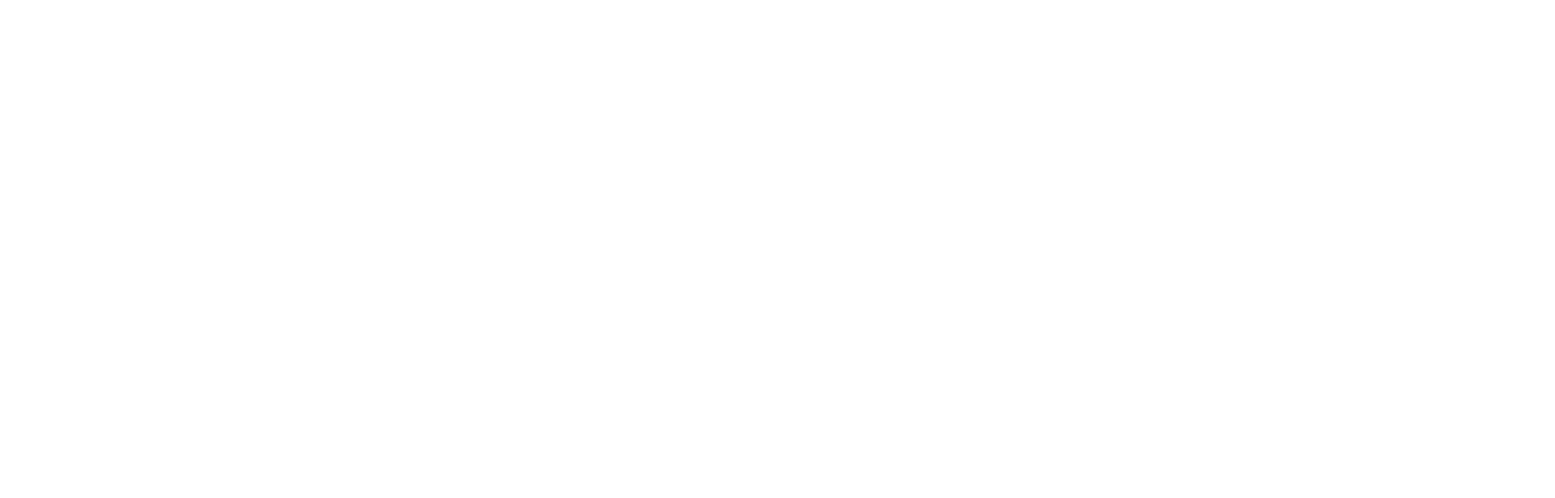
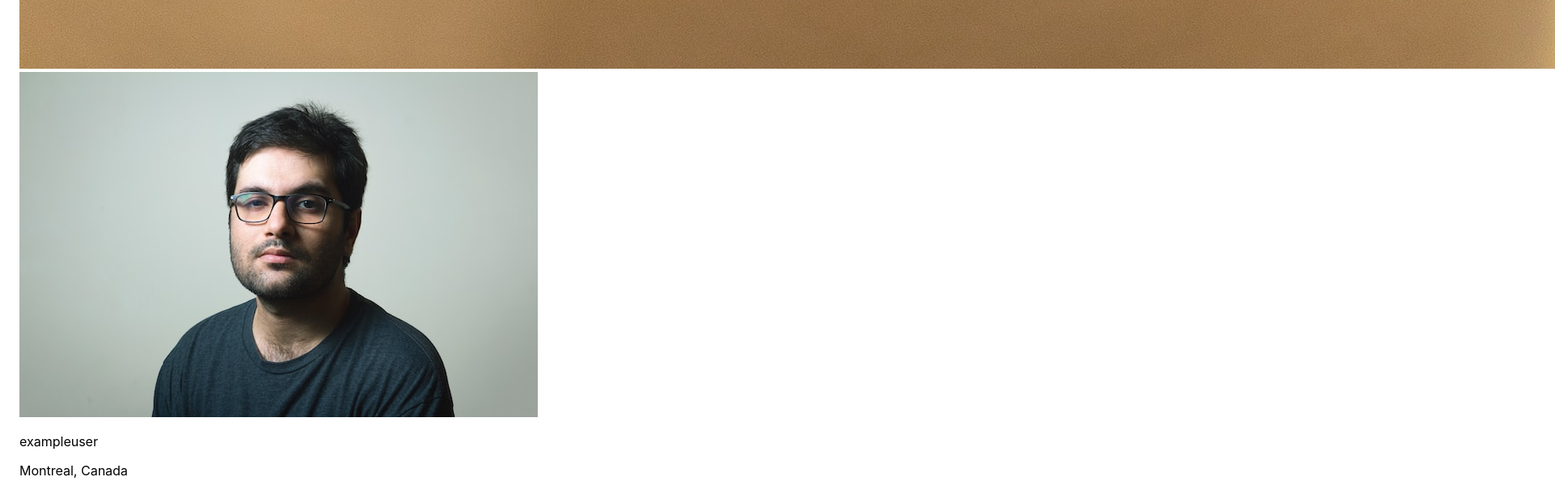
Before and after one commit to J-0-d-a-1/photolabs, a React (Vite) app in the folder frontend/: page / in a window 1280 px wide. Shown: the part 4179-4795 px from the top of the page at 81% size, 1920 px wide, since content can reach past the window. Before the commit the page ends 800 px from the top, so only its background shows below. Built offline with nearby package versions, Linux system fonts and the light colour scheme; the HTML template or start-up script is replaced by a standard one.

Commit message:
CHANGE: PhotoListItem component being modified to display a photo on the home page with using smpleData passing from App component

```diff
--- a/frontend/src/App.jsx
+++ b/frontend/src/App.jsx
@@ -1,11 +1,34 @@
-import PhotoListItem from './components/PhotoListItem';
-import './App.scss';
+import PhotoListItem from "./components/PhotoListItem";
+import "./App.scss";
+
+const sampleDataForPhotoListItem = {
+  id: 1,
+  location: {
+    city: "Montreal",
+    country: "Canada",
+  },
+  urls: {
+    full: "/Image-1-Full.jpeg",
+    regular: "/Image-1-Regular.jpeg",
+  },
+  user: {
+    username: "exampleuser",
+    name: "Joe Example",
+    profile: "/profile-1.jpg",
+  },
+};
 
 // Note: Rendering a single component to build components in isolation
 const App = () => {
   return (
     <div className="App">
-      <PhotoListItem/>
+      <PhotoListItem
+        username={sampleDataForPhotoListItem.user.username}
+        imageSource={sampleDataForPhotoListItem.urls.full}
+        id={sampleDataForPhotoListItem.id}
+        location={sampleDataForPhotoListItem.location}
+        profile={sampleDataForPhotoListItem.user.profile}
+      />
     </div>
   );
 };
--- a/frontend/src/components/PhotoListItem.jsx
+++ b/frontend/src/components/PhotoListItem.jsx
@@ -1,24 +1,18 @@
 import "../styles/PhotoListItem.scss";
 
-const sampleDataForPhotoListItem = {
-  id: 1,
-  location: {
-    city: "Montreal",
-    country: "Canada",
-  },
-  urls: {
-    full: "/Image-1-Full.jpeg",
-    regular: "/Image-1-Regular.jpeg",
-  },
-  user: {
-    username: "exampleuser",
-    name: "Joe Example",
-    profile: "/profile-1.jpg",
-  },
-};
+const PhotoListItem = (props) => {
+  const { username, imageSource, id, location, profile } = props;
 
-const PhotoListItem = () => {
-  /* Insert React */
+  return (
+    <>
+      <img src={imageSource} alt="photo" />
+      <img src={profile} alt="uesr's photo" />
+      <p>{username}</p>
+      <p>
+        {location.city}, {location.country}
+      </p>
+    </>
+  );
 };
 
 export default PhotoListItem;
```
Also changed, not shown: package.json (added, +19 -0 lines), 1 other file (tests, documents, lock files or other folders).
